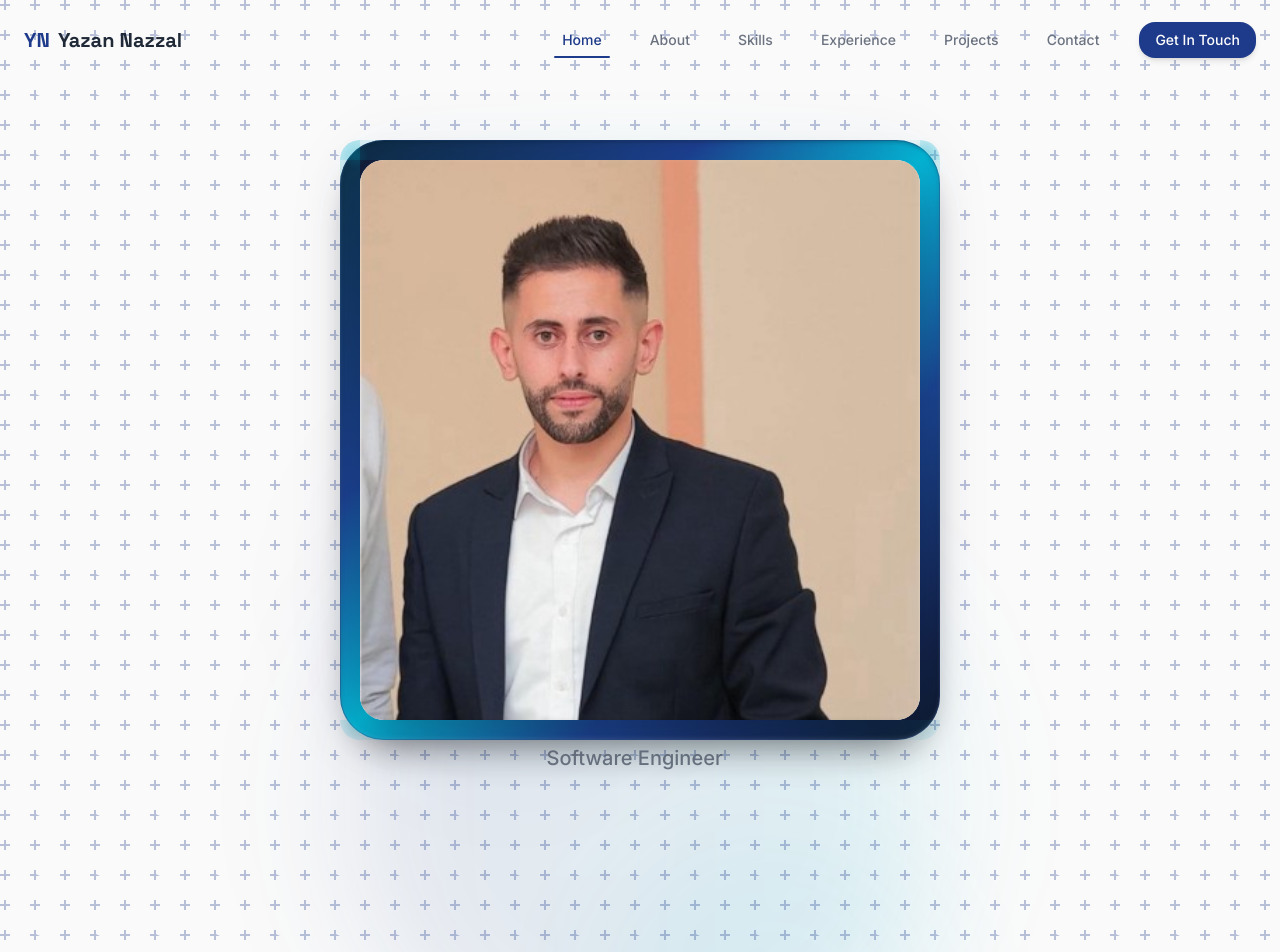
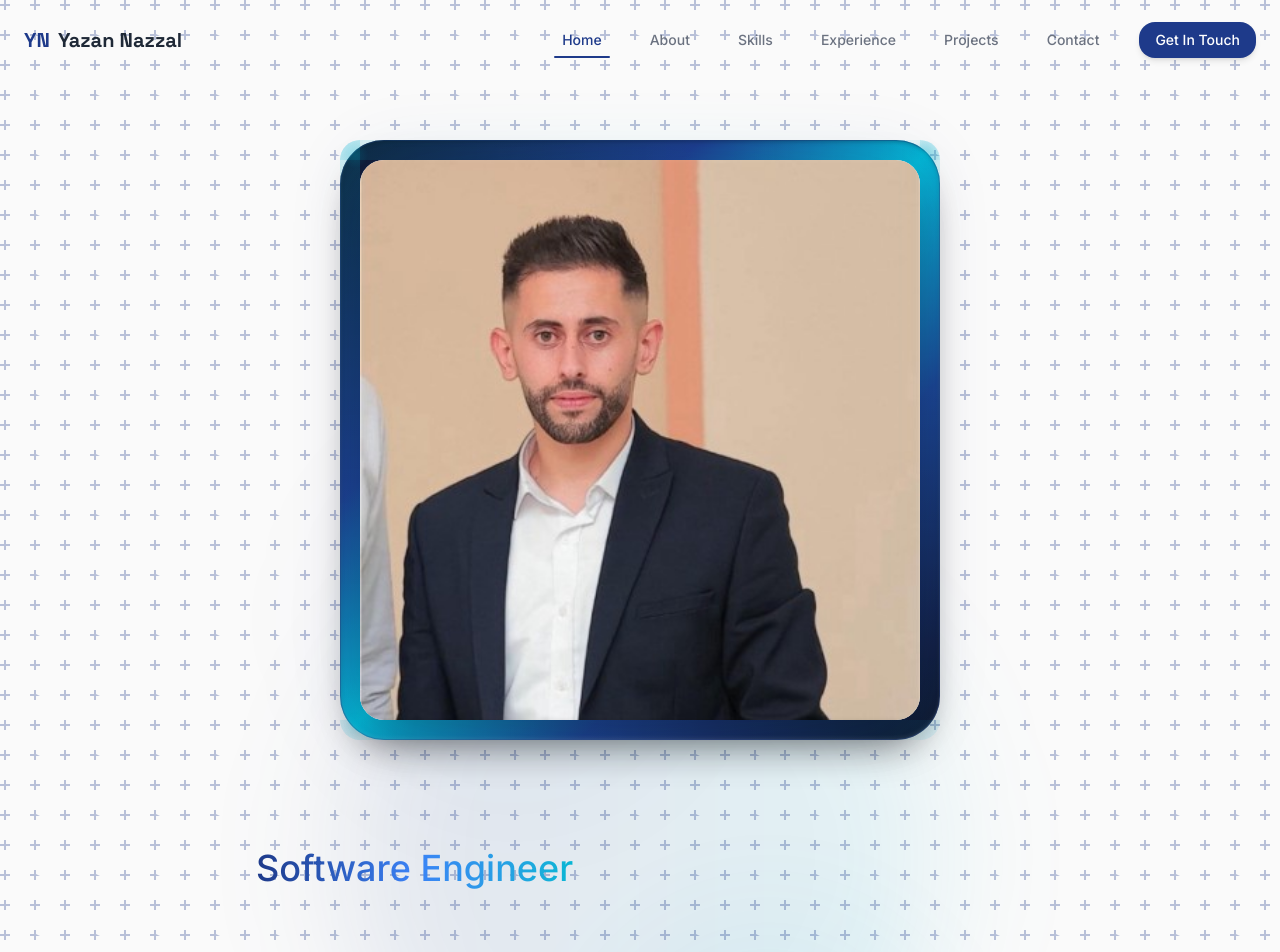
Before and after one commit to yazan77nazzl/portfoliowebsite, a React (Vite) app: page / in a window 1280 px wide. Shown: the top 952 px of the page. Built offline with nearby package versions, Linux system fonts and the light colour scheme.

Commit message:
Refine Software Engineer typewriter: larger gradient text, left-aligned lower-left, proper typing animation

```diff
--- a/src/components/sections/HeroContent.tsx
+++ b/src/components/sections/HeroContent.tsx
@@ -246,10 +246,10 @@ function Typewriter({ prefersReducedMotion }: { prefersReducedMotion: boolean })
   }, [index, deleting, pause, prefersReducedMotion]);
 
   return (
-    <div className="mt-6 flex items-center justify-center gap-1 text-lg sm:text-xl font-medium text-text-muted">
-      <span>{display}</span>
-      {!prefersReducedMotion && <span className="animate-cursor-blink text-primary" aria-hidden="true">|</span>}
-    </div>
+    <>
+      <span className="gradient-text text-2xl sm:text-3xl lg:text-4xl font-medium">{display}</span>
+      {!prefersReducedMotion && <span className="animate-cursor-blink text-primary ml-1" aria-hidden="true">|</span>}
+    </>
   );
 }
 function HeroContent({
@@ -290,6 +290,8 @@ function HeroContent({
           className="relative w-full flex-shrink-0"
         >
           <ProfilePhoto prefersReducedMotion={prefersReducedMotion} />
+        </div>
+        <div className="self-start w-full mt-16 text-left">
           <Typewriter prefersReducedMotion={prefersReducedMotion} />
         </div>
 
```
